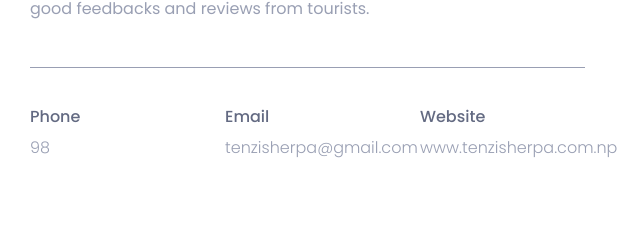
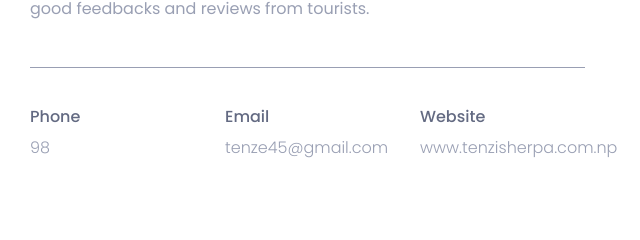
Before and after one commit to hatbey/hatbey.github.io, a plain HTML site: page browny-v1.0/index.html in a window 1280 px wide. Shown: the part 1460-1700 px from the top of the page, 40-680 px from the left. Drawn offline with nearby package versions, Linux system fonts and the light colour scheme.

Commit message:
email change

```diff
--- a/browny-v1.0/index.html
+++ b/browny-v1.0/index.html
@@ -139,7 +139,7 @@
 									<div class="col-sm-4">
 										<div class="single-about-add-info">
 											<h3>email</h3>
-											<p>tenzisherpa@gmail.com</p>
+											<p>tenze45@gmail.com</p>
 										</div>
 									</div>
 									<div class="col-sm-4">
```
